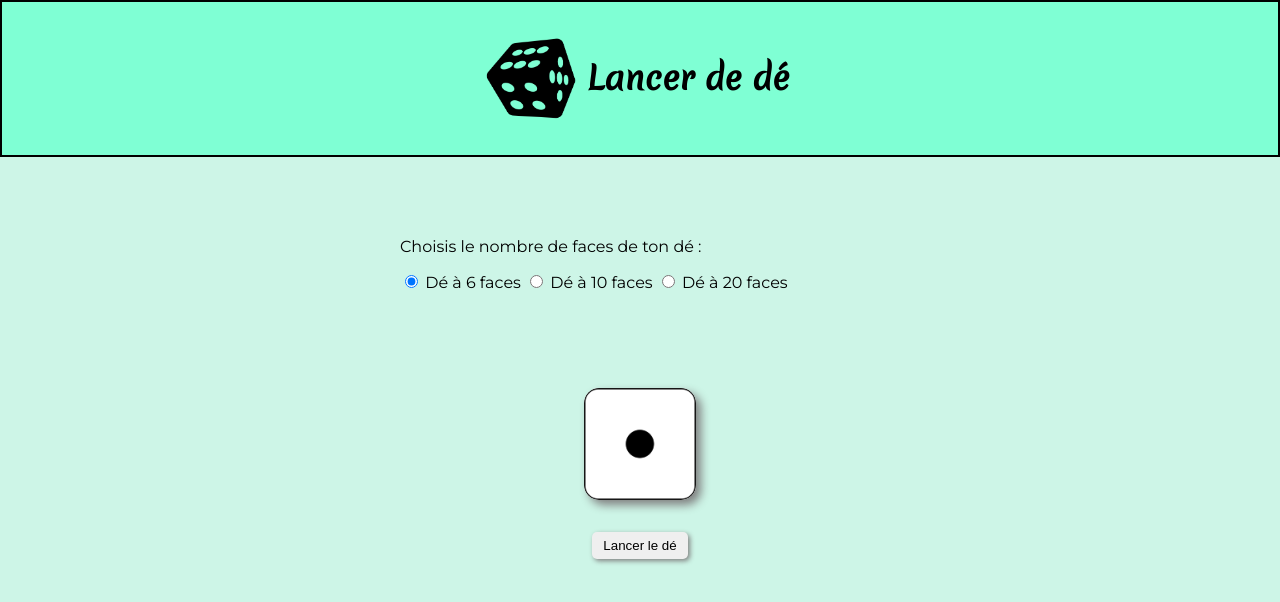
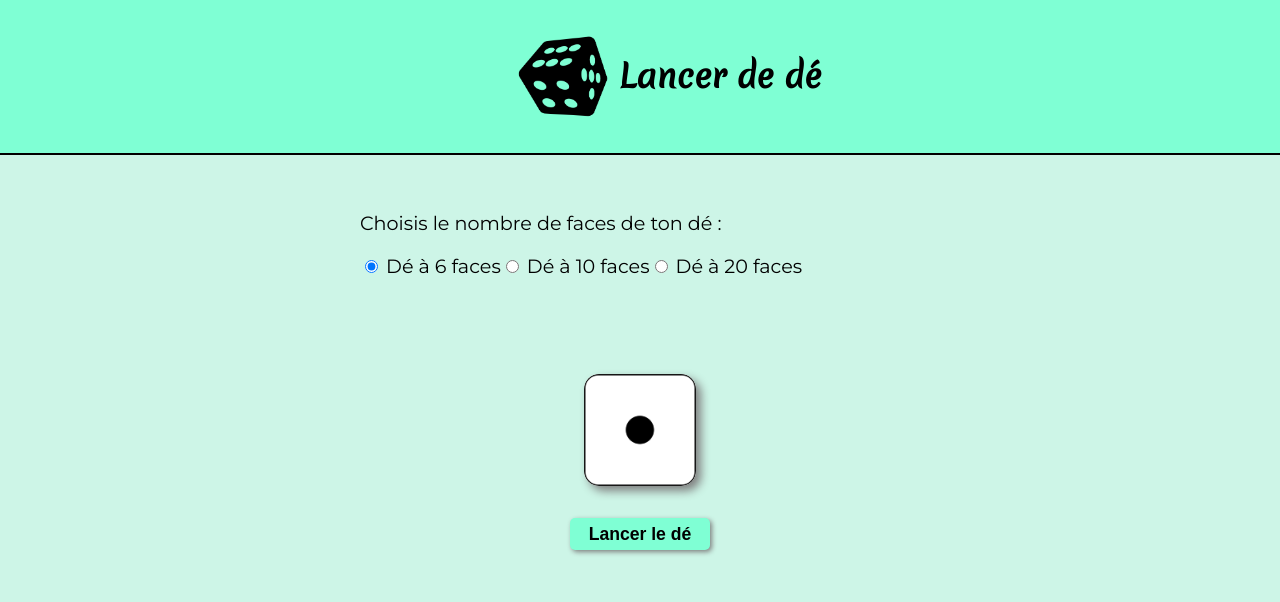
Before and after one commit to Natalene35/Dice-roll, a plain HTML site: page index.html in a window 1280 px wide. Drawn offline with Linux system fonts and the light colour scheme.

Commit message:
Correction css

```diff
--- a/index.html
+++ b/index.html
@@ -9,7 +9,7 @@
     <link rel="preconnect" href="https://fonts.gstatic.com" crossorigin>
     <link href="https://fonts.googleapis.com/css2?family=Merienda&family=Montserrat&display=swap" rel="stylesheet">
     <link rel="stylesheet" href="style.css">
-    <title>Document</title>
+    <title>Roll Dice</title>
 </head>
 
 <body>
@@ -18,28 +18,33 @@
         <h1>Lancer de dé</h1>
     </div>
 
+    <div class="container">
         <form action="">
             <p>Choisis le nombre de faces de ton dé :</p>
+            <div class="inputContainer">
                 <div>
                 <input type="radio" name="dice" id="face6" value="6" checked>
                 <label for="face6">Dé à 6 faces</label>
-
+            </div>
+                <div>
                 <input type="radio" name="dice" id="face10" value="10">
                 <label for="face10">Dé à 10 faces</label>
-
+            </div>
+                <div>
                 <input type="radio" name="dice" id="face20" value="20">
                 <label for="face20">Dé à 20 faces</label>
             </div>
+            </div>
         </form>
 
-    <div class="container">
+        <div class="diceContainer">
             <img class="dicePicture" src="img/dice1.png" alt="Face du dé 1">
             <div class="square"></div>
             <button class="rollButton">Lancer le dé</button>
 
             <!-- <p class="result"></p> -->
         </div>
-
+    </div>
     <script src="app.js"></script>
 </body>
 
--- a/style.css
+++ b/style.css
@@ -1,8 +1,6 @@
 body {
     font-family: 'Montserrat', sans-serif;
     background-color: rgb(205, 245, 231);
-    max-width: 1400px;
-    margin: auto;
 }
 
 .titleContainer {
@@ -10,21 +8,40 @@ body {
     justify-content: center;
     padding: 2rem;
     background-color: aquamarine;
-    border: 2px solid black;
+    border-bottom: 2px solid black;
+    width: 100%;
+    position: fixed;
+    top: 0;
+    left: 0;
 }
 
-.titleDice{
+.titleDice {
     max-width: 5rem;
     height: auto;
     margin-right: 1rem;
-    -webkit-animation:spin 4s linear infinite;
--moz-animation:spin 4s linear infinite;
-animation:spin 4s linear infinite;
+    -webkit-animation: spin 4s linear infinite;
+    -moz-animation: spin 4s linear infinite;
+    animation: spin 4s linear infinite;
 }
 
-@-moz-keyframes spin { 100% { -moz-transform: rotate(360deg); } }
-@-webkit-keyframes spin { 100% { -webkit-transform: rotate(360deg); } }
-@keyframes spin { 100% { -webkit-transform: rotate(360deg); transform:rotate(360deg); } }
+@-moz-keyframes spin {
+    100% {
+        -moz-transform: rotate(360deg);
+    }
+}
+
+@-webkit-keyframes spin {
+    100% {
+        -webkit-transform: rotate(360deg);
+    }
+}
+
+@keyframes spin {
+    100% {
+        -webkit-transform: rotate(360deg);
+        transform: rotate(360deg);
+    }
+}
 
 h1 {
     font-family: 'Merienda', cursive;
@@ -33,10 +50,18 @@ h1 {
 }
 
 .container {
+    max-width: 1000px;
+    height: auto;
+    margin: auto;
+    margin-top: 10rem;
+    font-size: 1.2rem;
+}
+
+.diceContainer {
     display: flex;
     flex-direction: column;
     align-items: center;
-    margin: 2rem;
+    margin: 2rem auto;
 }
 
 .dicePicture {
@@ -49,23 +74,34 @@ h1 {
 }
 
 .rollButton {
-    width: 6rem;
-    height: 1.7rem;
+    width: 8.8rem;
+    font-size: 1.1rem;
+    font-weight: bold;
+    height: 2rem;
     box-shadow: 2px 2px 5px grey;
     border: none;
     border-radius: 5px;
     transition: 0.5s;
+    background-color: aquamarine;
 }
 
 .rollButton:hover {
-    background-color: rgb(236, 156, 193);
+    background-color: black;
+    color: aquamarine;
     scale: 1.05;
 }
 
 form {
+    display: flex;
+    flex-direction: column;
     margin: 2rem auto;
-    width: 30rem;
+    max-width: 35rem;
     padding: 2rem;
+}
+
+.inputContainer {
+    display: flex;
+    flex-direction: column;
 }
 
 .square {
@@ -82,3 +118,9 @@ form {
     margin: 2rem;
     box-shadow: 5px 5px 10px grey;
 }
+
+@media screen and (min-width: 500px) {
+    .inputContainer {
+        flex-direction: row;
+    }
+}
```
Lines whose indentation alone changed are shown as unchanged.
